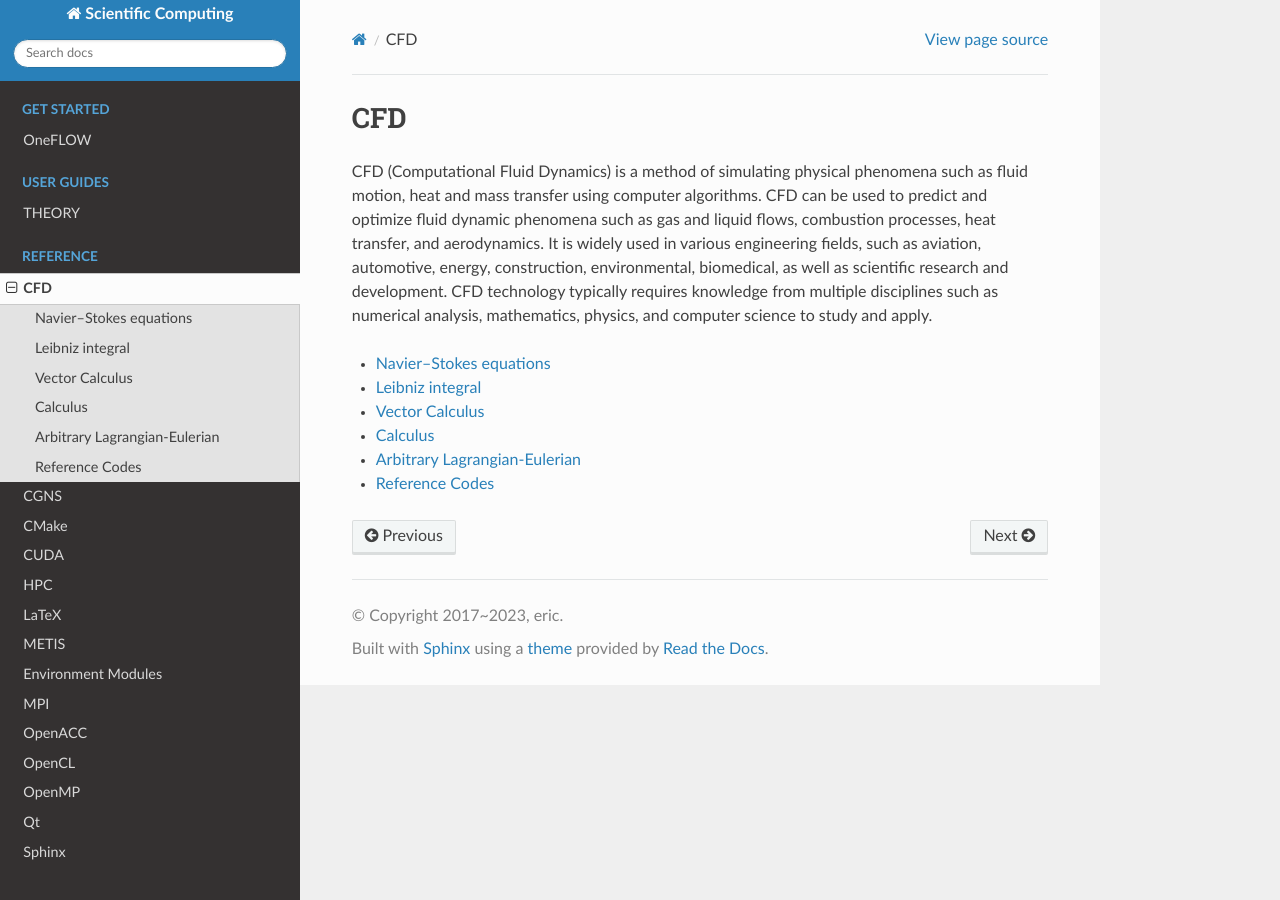
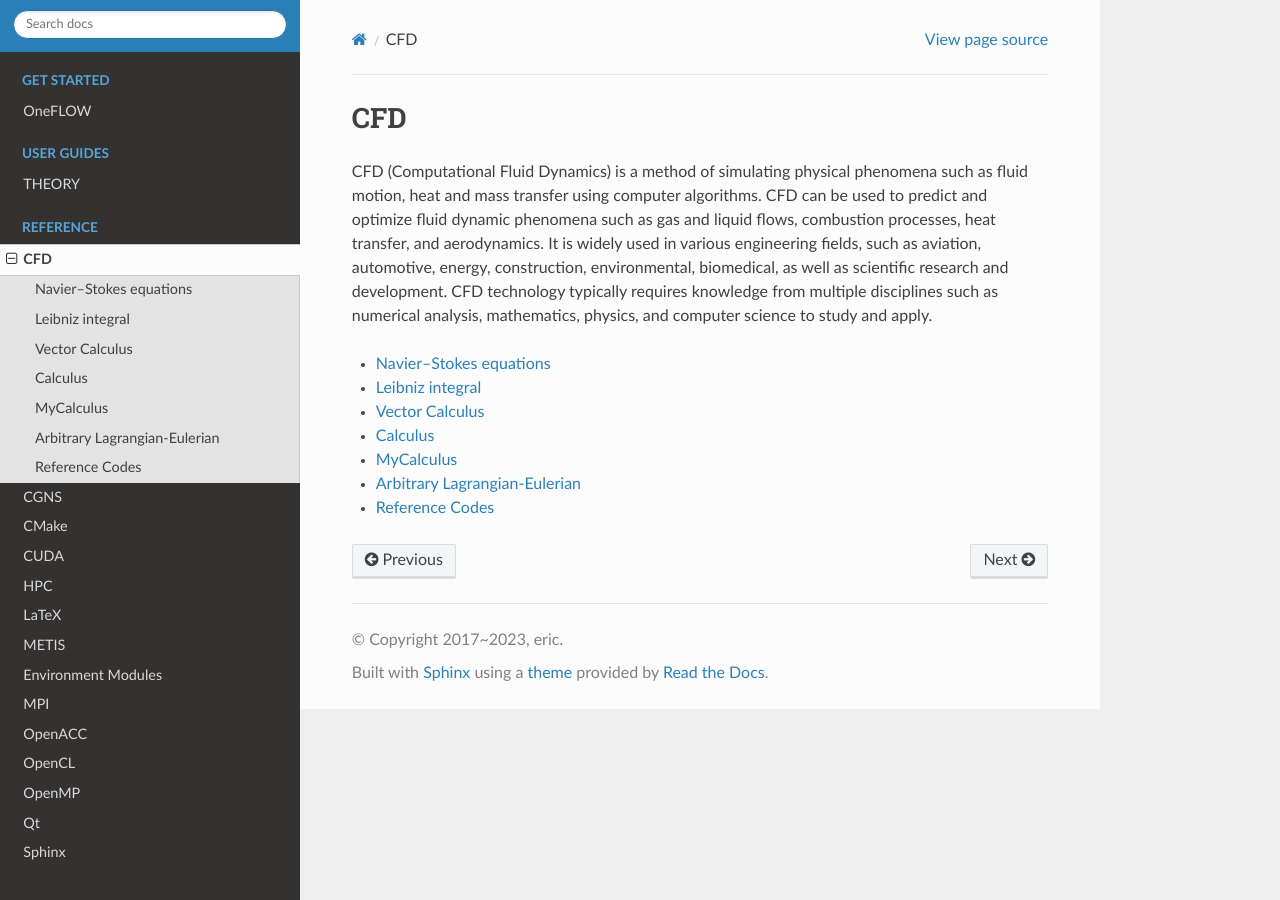
Before and after one commit to eric2003/test-doc, a Sphinx documentation site: the page built from docs/source/cfd/index.rst, in a window 1280 px wide. Built offline with Sphinx 7.4.7 and the Read the Docs theme 2.0.0, drawn with Linux system fonts in a browser that asks for light colours.

Commit message:
add mycalculus

```diff
--- a/docs/source/cfd/index.rst
+++ b/docs/source/cfd/index.rst
@@ -10,5 +10,6 @@ CFD (Computational Fluid Dynamics) is a method of simulating physical phenomena
    /cfd/leibniz
    /cfd/field
    /cfd/calculus
+   /cfd/mycalculus
    /cfd/ale
    /cfd/codes
--- /dev/null
+++ b/docs/source/cfd/mycalculus.rst
@@ -0,0 +1,5 @@
+MyCalculus
+==================================
+
+test1
+---------------------------
```
